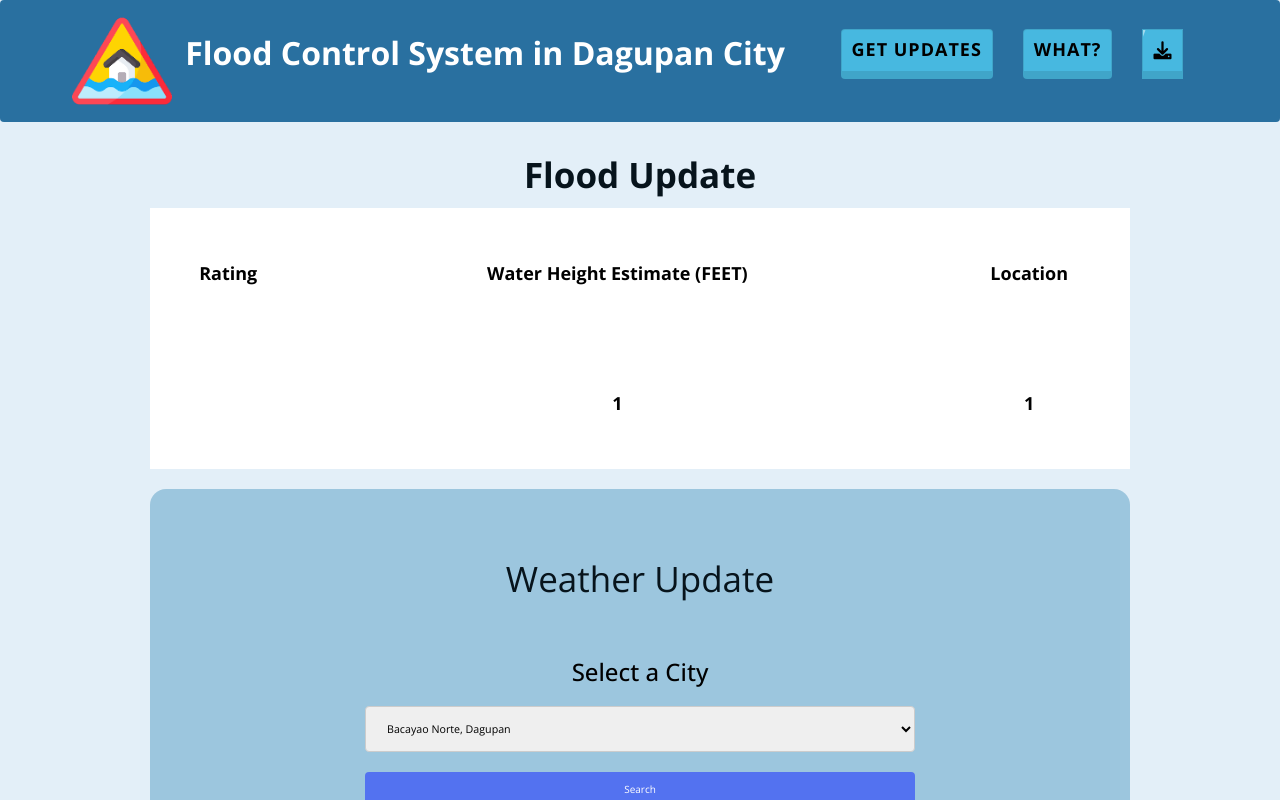
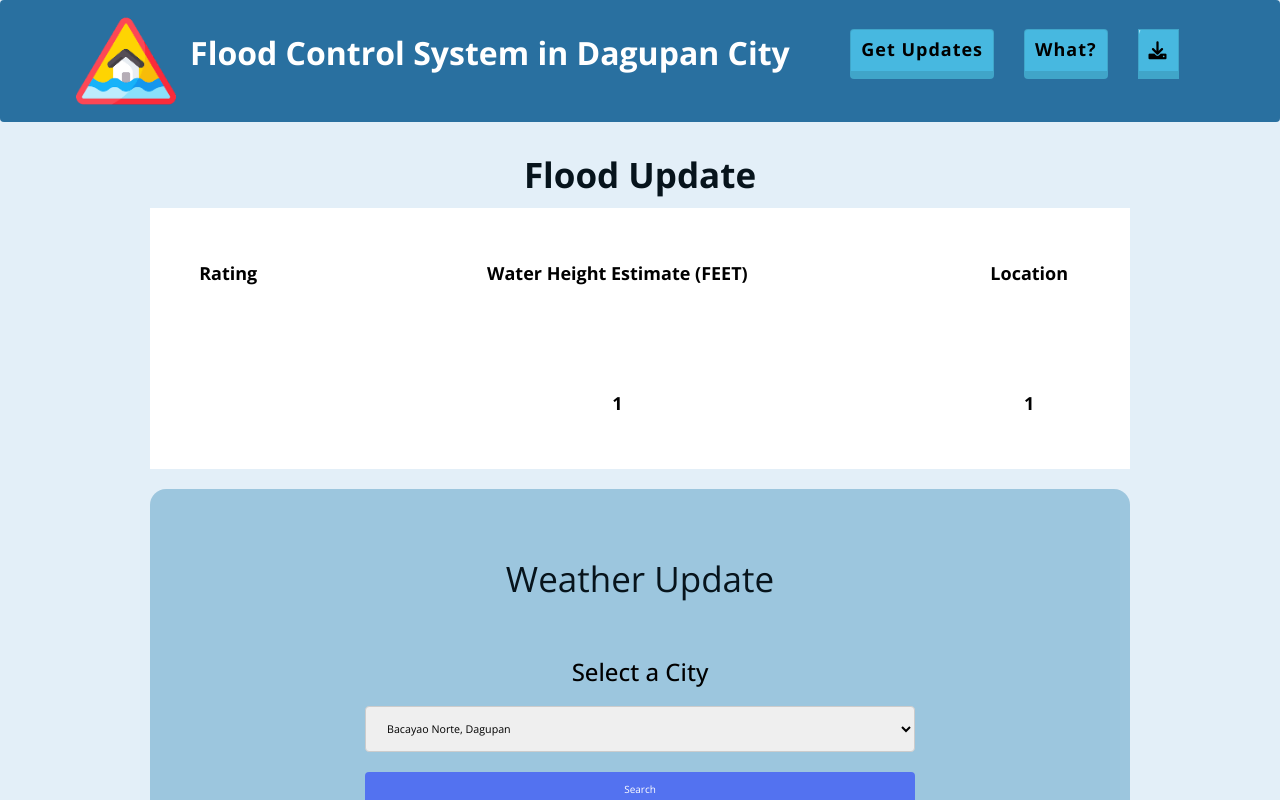
Before and after one commit to Perry2001/floodMonitoring, a website: page public/index.html in a window 1280 px wide. Drawn offline with nearby package versions, Linux system fonts and the light colour scheme; no server answers.

Commit message:
Remove unnecessary CSS styles and update button classes

```diff
--- a/public/css/style-main.css
+++ b/public/css/style-main.css
@@ -201,9 +201,7 @@ td {
     text-align: center !important;
 }
 
-.table thead th img {
-    /*display: none;*/
-}
+
 
 table caption,
 .caption,
@@ -224,6 +222,11 @@ table caption,
 
 tr:nth-child(even) {
     background-color: #3fb2f060;
+}
+
+.dam-table thead tr th,
+.table thead tr th {
+    background-color: #7A9AD0;
 }
 
 
--- a/public/css/style-modal.css
+++ b/public/css/style-modal.css
@@ -31,11 +31,9 @@
     border: 1px solid rgba(0, 0, 0, .1);
     border-bottom: 8px solid rgba(0, 0, 0, .1);
     opacity: 1;
-    text-transform: uppercase;
     font-size: 1.8em;
     /* 18 * 0.0555 = 1px */
     letter-spacing: 0.0555em;
-    background: #ff7473;
     /* default background color */
     text-decoration: none;
     -webkit-box-pack: center;
--- a/public/index.html
+++ b/public/index.html
@@ -123,13 +123,13 @@
         <ul class="nav-links">
           <li>
             <div class="text-center modalButton">
-              <a href="" class="btn btn-default btn-rounded mb-4 modal-button" data-toggle="modal"
+              <a href="" class="btn  btn-rounded mb-4 modal-button" data-toggle="modal"
                 data-target="#modalSubscriptionForm">Get Updates</a>
             </div>
           </li>
           <li>
             <div class="text-center modalButton info">
-              <a href="" class="btn btn-default btn-rounded mb-4 modal-button" data-toggle="modal"
+              <a href="" class="btn  btn-rounded mb-4 modal-button" data-toggle="modal"
                 data-target="#myModal">What?</a>
             </div>
           </li>
```
